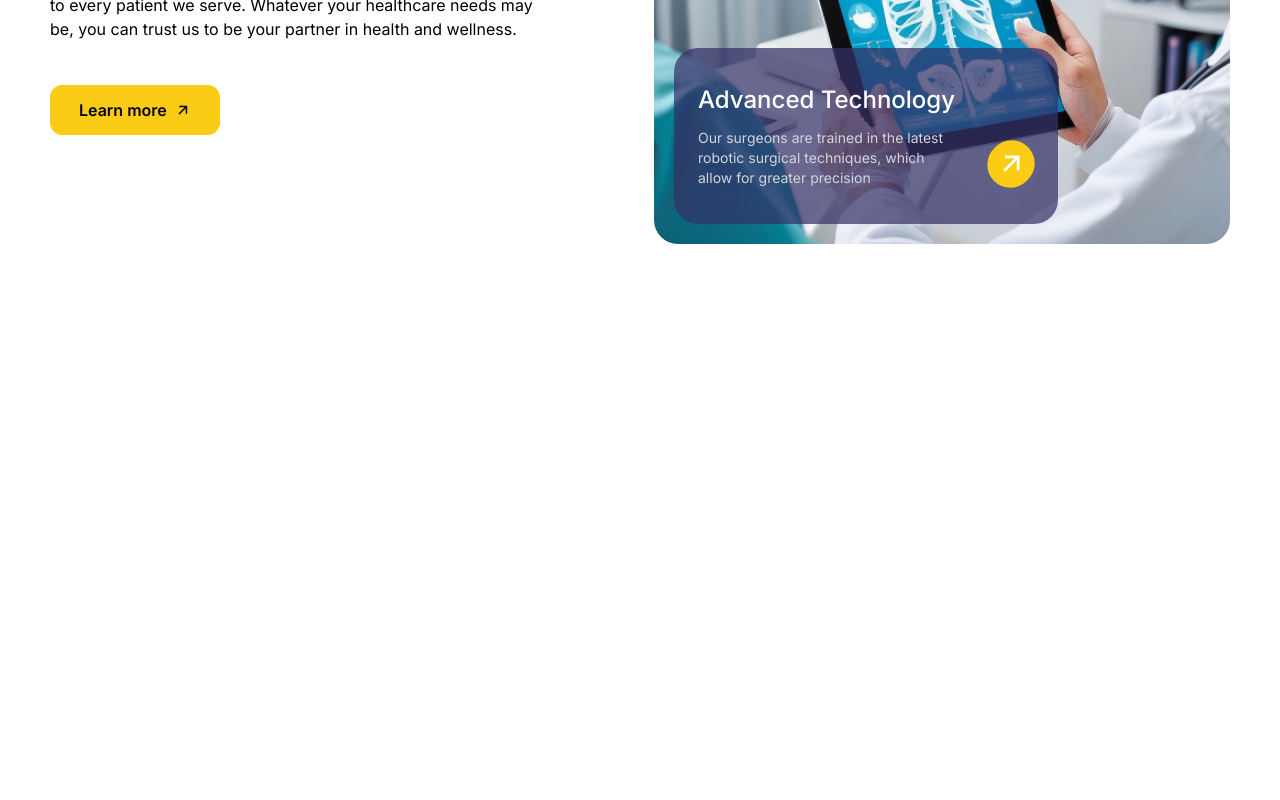
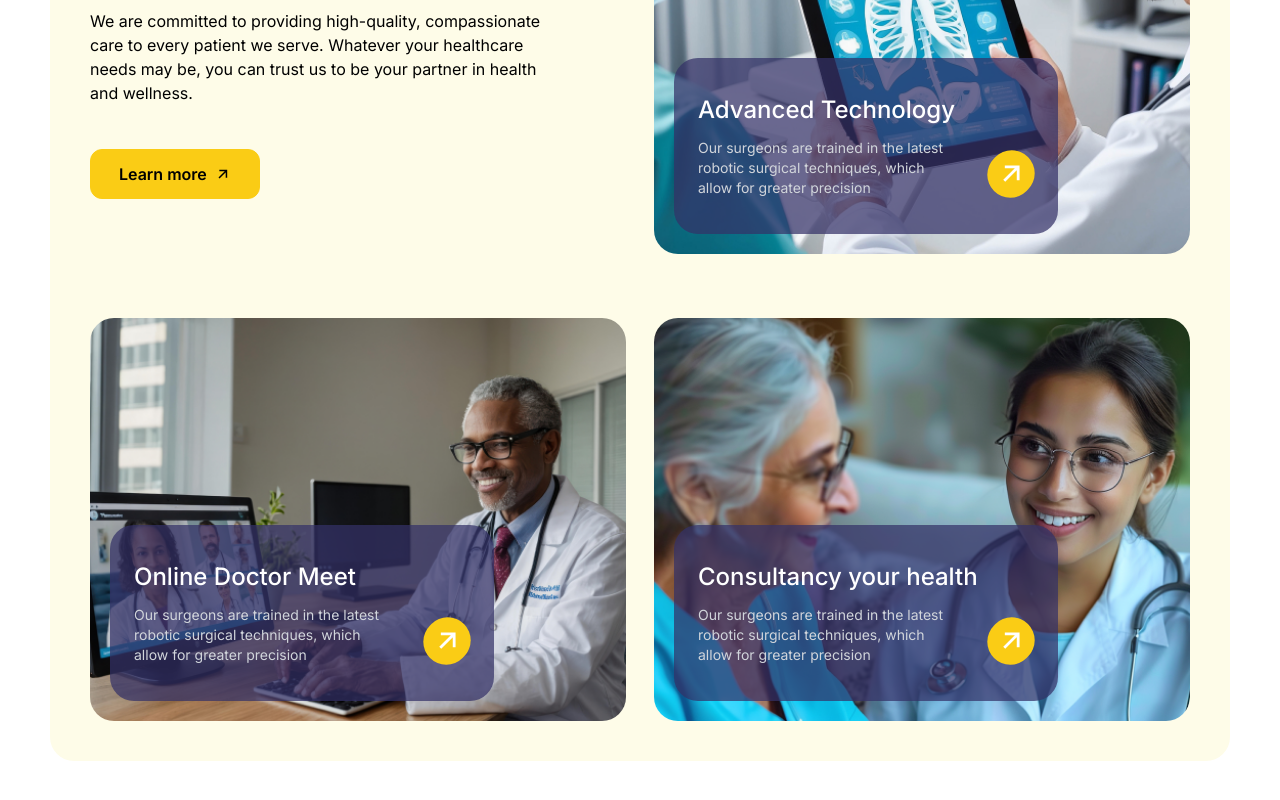
Before and after one commit to tahfeezmizan/doctors, a React (Vite) app: page / in a window 1280 px wide. Shown: the part 1888-2688 px from the top of the page. Before the commit the page ends 2212 px from the top, so only its background shows below. Built offline with nearby package versions, Linux system fonts and the light colour scheme.

Commit message:
refector: services page

```diff
--- a/src/pages/Home/Services.jsx
+++ b/src/pages/Home/Services.jsx
@@ -1,11 +1,13 @@
 import React from 'react';
 import { IoArrowUpSharp } from 'react-icons/io5';
 import technozly from '../../assets/Rectangle 27-2.png'
+import onlinedoctor from '../../assets/Rectangle 27-1.png'
+import consultancy from '../../assets/Rectangle 27.png'
 
 const Services = () => {
     return (
-        <div className='container py-20 px-0 font-Inter'>
-            <div className="grid grid-cols-6 gap-7">
+        <div className='container my-20 p-10 rounded-3xl bg-yellow-50 font-Inter'>
+            <div className="grid grid-cols-6 gap-7 mb-16">
                 <div className="col-span-3">
                     <button className="text-base font-semibold border border-PrimaryColor px-7 py-2 rounded-xl flex items-center gap-2 hover:bg-yellow-400 hover:border-yellow-400 mb-5">
                         Services
@@ -29,7 +31,31 @@ const Services = () => {
                     </div>
                     <img src={technozly} className="w-full rounded-3xl" alt="" />
                 </div>
+            </div>
 
+            <div className="grid grid-cols-6 gap-7">
+                <div className="col-span-3 relative">
+                    <div className="w-96 bg-[#343268b7] px-6 py-9 text-white rounded-3xl absolute bottom-5 left-5">
+                        <h3 className="text-2xl font-medium mb-3">Online Doctor Meet</h3>
+                        <div className="flex items-end">
+                            <p className="text-sm font-normal pr-7 text-gray-300">Our surgeons are trained in the latest robotic surgical techniques, which allow for greater precision</p>
+                            <p className="w-12 h-12 text-3xl rotate-45 ml-auto bg-yellow-400 p-2 rounded-full"><IoArrowUpSharp /></p>
+                        </div>
+
+                    </div>
+                    <img src={onlinedoctor} className="w-full rounded-3xl" alt="" />
+                </div>
+                <div className="col-span-3 relative">
+                    <div className="w-96 bg-[#343268b7] px-6 py-9 text-white rounded-3xl absolute bottom-5 left-5">
+                        <h3 className="text-2xl font-medium mb-3">Consultancy your health</h3>
+                        <div className="flex items-end">
+                            <p className="text-sm font-normal pr-7 text-gray-300">Our surgeons are trained in the latest robotic surgical techniques, which allow for greater precision</p>
+                            <p className="w-12 h-12 text-3xl rotate-45 ml-auto bg-yellow-400 p-2 rounded-full"><IoArrowUpSharp /></p>
+                        </div>
+
+                    </div>
+                    <img src={consultancy} className="w-full rounded-3xl" alt="" />
+                </div>
             </div>
         </div>
     );
--- /dev/null
+++ b/src/pages/Home/Testimonial.jsx
@@ -0,0 +1,11 @@
+import React from 'react';
+
+const Testimonial = () => {
+    return (
+        <div>
+
+        </div>
+    );
+};
+
+export default Testimonial;
```
